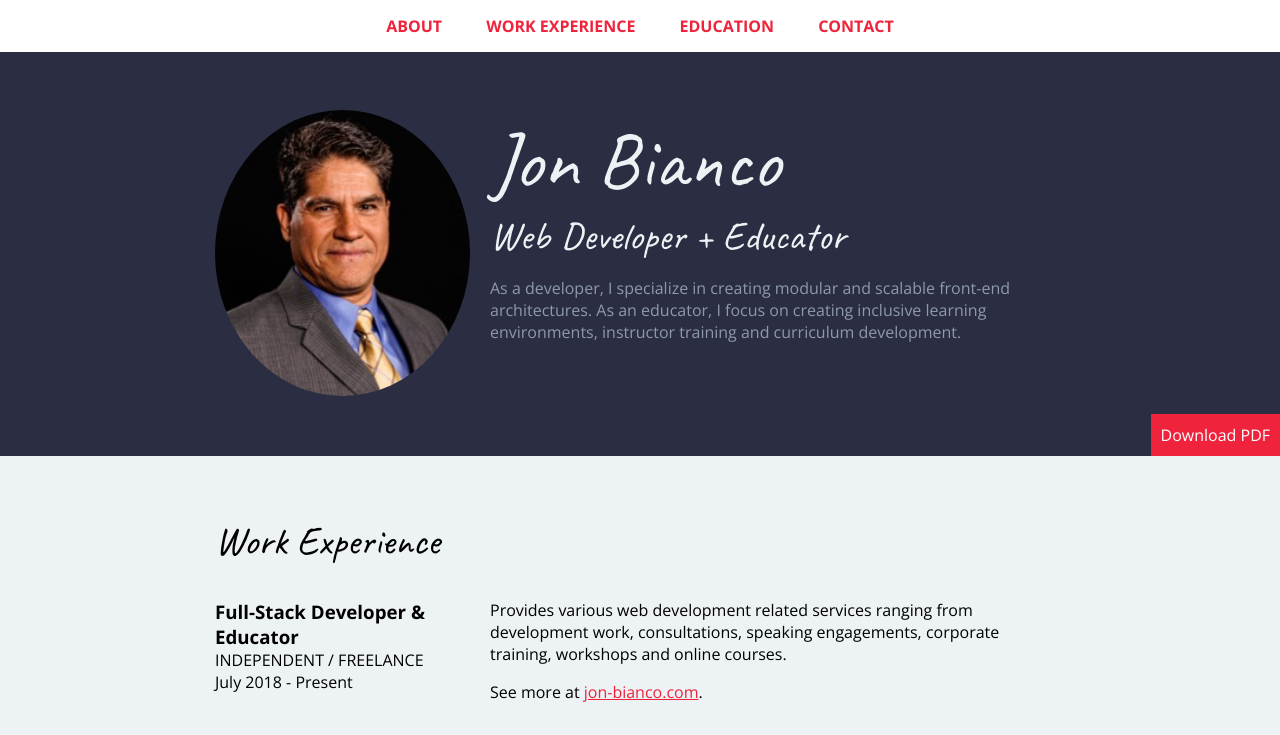
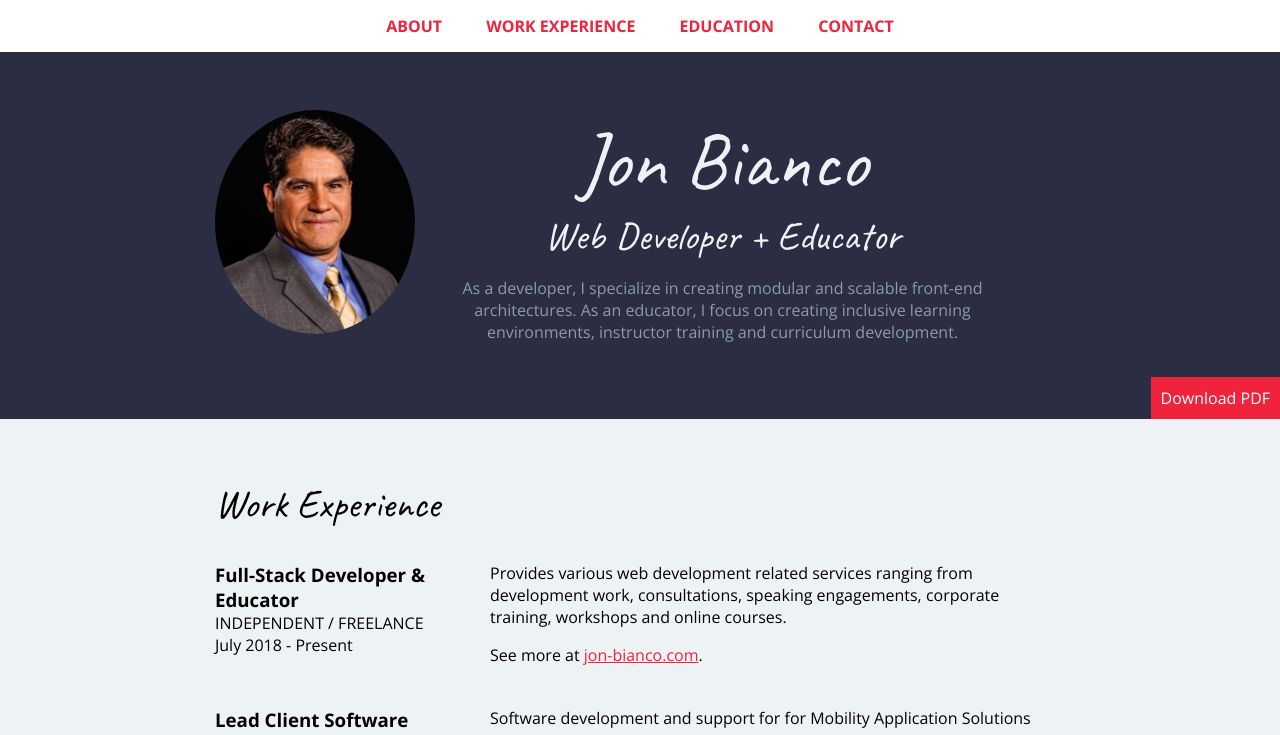
Before and after one commit to web-projects/jb-resume, a plain HTML site: page index.html in a window 1280 px wide. Shown: the top 735 px of the page. Drawn offline with nearby package versions, Linux system fonts and the light colour scheme.

Commit message:
Responsive style

```diff
--- a/css/styles.css
+++ b/css/styles.css
@@ -60,15 +60,6 @@ a:hover {
   margin: 0 auto;
   padding: 60px 50px;
   overflow: hidden;
-}
-.col-narrow {
-  width: 30%;
-  float: left;
-}
-.col-wide {
-  width: 70%;
-  float: left;
-  padding-left: 20px;
 }
 .uppercase {
   text-transform: uppercase;
@@ -149,3 +140,23 @@ footer {
   padding: 10px;
   display: inline-block;
 }
+/*------------------------- Media Queries -------------------------*/
+@media (min-width: 900px) {
+  .col-narrow {
+    width: 30%;
+    float: left;
+  }
+  .col-wide {
+    width: 70%;
+    float: left;
+    padding-left: 20px;
+  }
+}
+@media (min-width: 899px) {
+  header {
+    text-align: center;
+  }
+  .profile-img {
+    width: 200px;
+  }
+}
--- a/index.html
+++ b/index.html
@@ -5,12 +5,13 @@
     <meta charset="UTF-8"/>
     <meta name="viewport" content="width=device-width, initial-scale=1.0">
     <title>Jon Bianco | Resume</title>
+
     <link href="https://fonts.googleapis.com/css?family=Caveat|Open+Sans:400,700" rel="stylesheet">
+    <link href="css/styles.css" rel="stylesheet">
 
     <!-- https://fontawesome.com/how-to-use/on-the-web/setup/getting-started?using=web-fonts-with-css -->
     <script defer src="https://use.fontawesome.com/releases/v5.1.0/js/all.js" integrity="sha384-3LK/3kTpDE/Pkp8gTNp2gR/2gOiwQ6QaO7Td0zV76UFJVhqLl4Vl3KL1We6q6wR9" crossorigin="anonymous"></script>
 
-    <link rel="stylesheet" href="css/styles.css">
   </head>
 
   <body>
```
